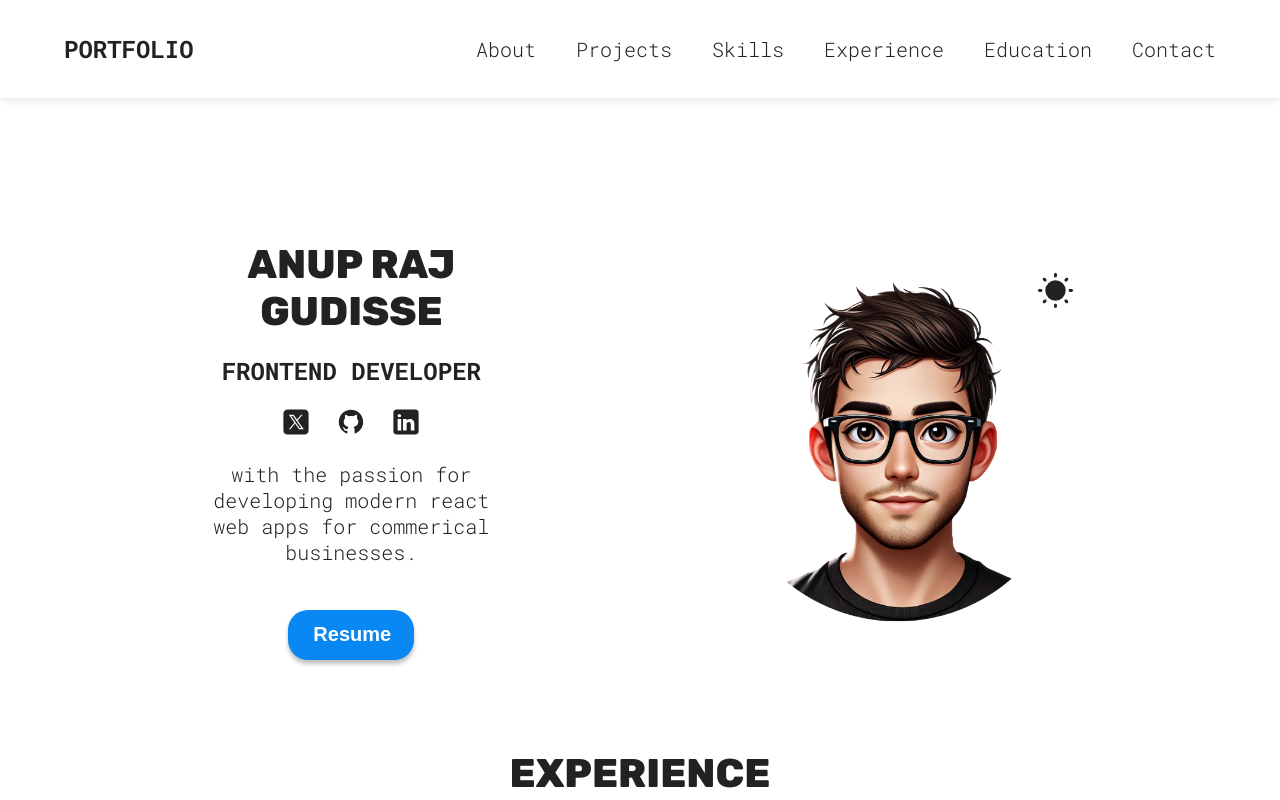
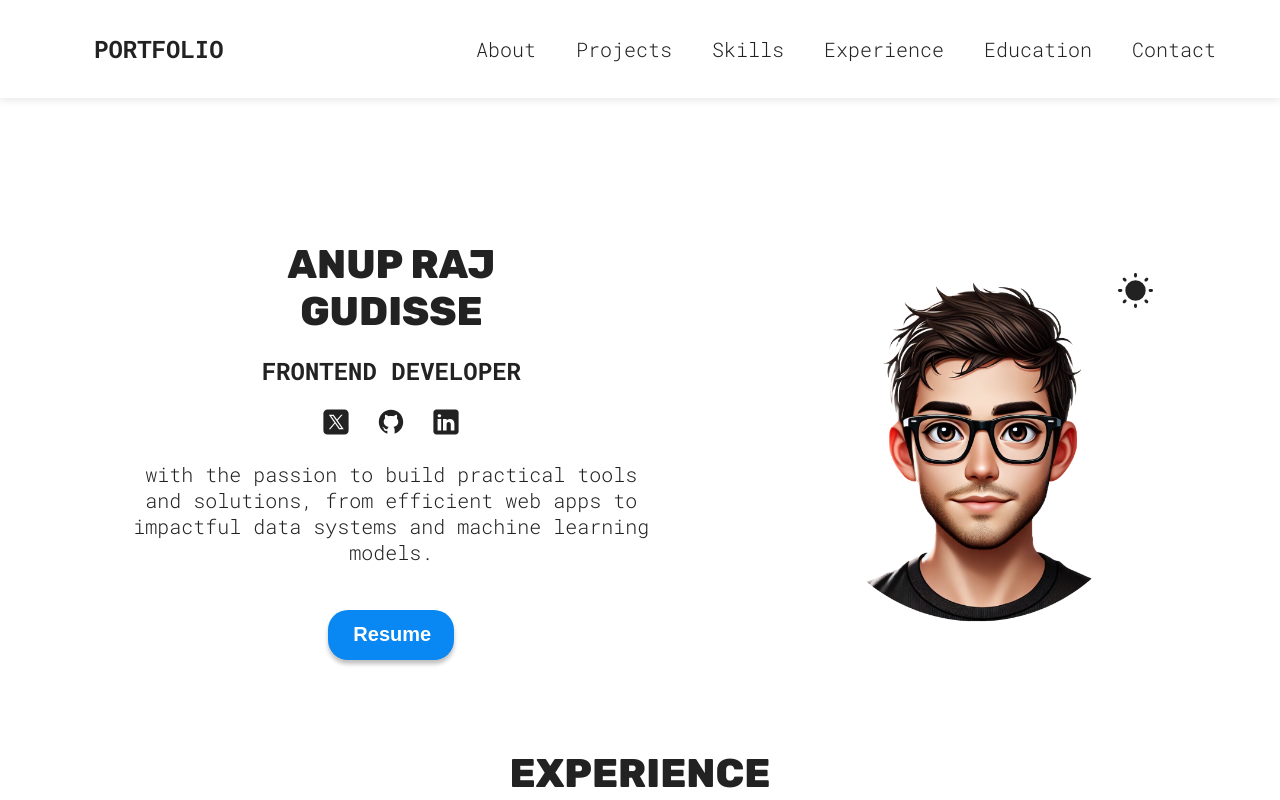
Before and after one commit to AnuprajGudisse/Anup-Raj, a React (Vite) app: page / in a window 1280 px wide. Shown: the top 800 px of the page. Built offline with nearby package versions, Linux system fonts and the light colour scheme.

Commit message:
updated resume and navbar

```diff
--- a/src/sections/Hero/Hero.jsx
+++ b/src/sections/Hero/Hero.jsx
@@ -8,7 +8,7 @@ import githubLight from '../../assets/github-light.svg'
 import githubDark from '../../assets/github-dark.svg'
 import linkedinLight from '../../assets/linkedin-light.svg'
 import linkedinDark from '../../assets/linkedin-dark.svg'
-import CV from '../../assets/cv.pdf'
+import CV from '../../assets/Anup-Raj-SE-Resume.pdf'
 import { useTheme } from '../../common/ThemeContext';
 
 function Hero() {
@@ -40,7 +40,7 @@ function Hero() {
                 <img src={linkedinIcon} alt="Linkedin icon"/>
             </a>
         </span>
-        <p className={styles.description}>with the passion for developing modern react web apps for commerical businesses.</p>
+        <p className={styles.description}>with the passion to build practical tools and solutions, from efficient web apps to impactful data systems and machine learning models.</p>
         <a href={CV} download>
             <button className="Hover" >
                 Resume
--- a/src/sections/Hero/HeroStyles.module.css
+++ b/src/sections/Hero/HeroStyles.module.css
@@ -67,7 +67,7 @@
 }
 
 .description {
-    max-width: 24ch;
+    max-width: 44ch;
 }
 
 .info{
--- a/src/sections/Navbar/NavbarStyles.module.css
+++ b/src/sections/Navbar/NavbarStyles.module.css
@@ -37,6 +37,7 @@
   .title {
     text-decoration: none;
     font-size: 1.5rem;
+    margin-left: 30px;
     font-family: 'Rubik', sans-serif;
     color: var(--menu-text-color);
     transition: color 0.3s ease; /* Smooth color transition for theme change */
@@ -54,6 +55,7 @@
     cursor: pointer;
     background: none;
     border: none;
+    margin-right: 30px;
     z-index: 11; /* Ensure menu button is above menu items */
     transition: transform 0.3s ease;
   }
@@ -99,7 +101,7 @@
       flex-direction: column;
       align-items: center;
       gap: 20px;
-      top: 70px;
+      top: 55px;
       right: 5%;
       background-color: var(--menu-bg);
       padding: 20px;
```
Also changed, not shown: 1 other file (tests, documents, lock files or other folders).
